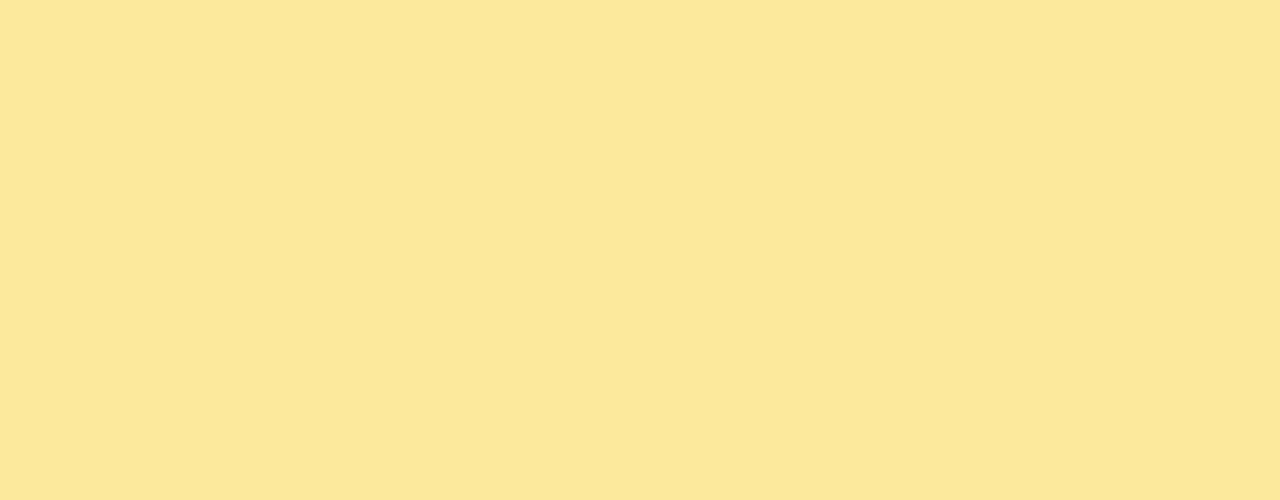
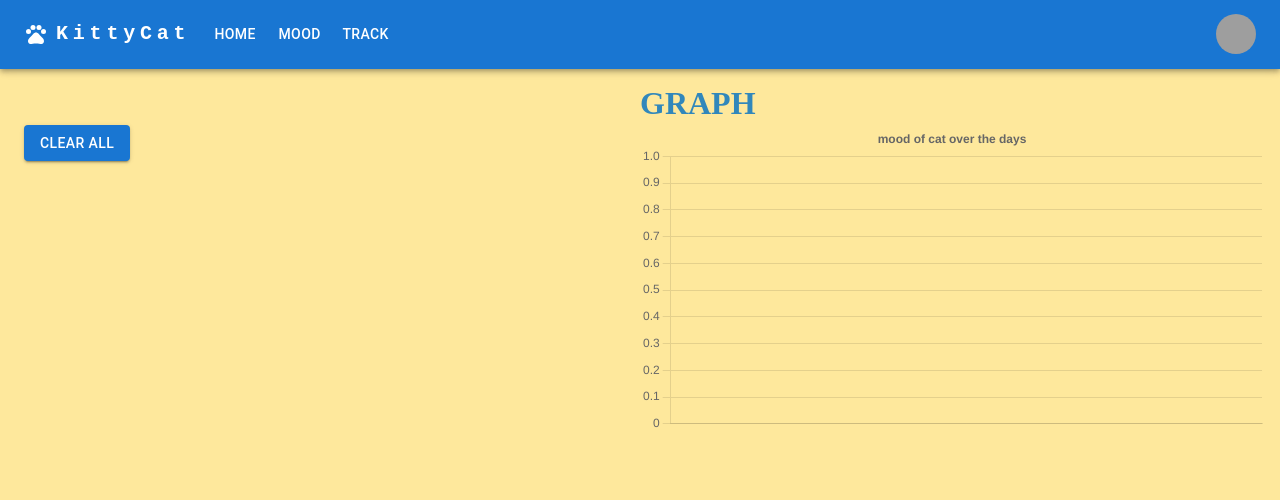
Before and after one commit to SagarSharma2809/cat-mood-tracker, a React (Vite) app: page /TrackPage in a window 1280 px wide. Before the commit this address had no page. Shown: the top 500 px of the page. Built offline with nearby package versions, Linux system fonts and the light colour scheme; grey boxes are pictures that could not be loaded.

Commit message:
graph added + renamed history -> track page

```diff
--- a/package.json
+++ b/package.json
@@ -15,7 +15,9 @@
     "@fontsource/roboto": "^5.0.13",
     "@mui/icons-material": "^5.16.1",
     "@mui/material": "^5.15.20",
+    "chart.js": "^4.4.3",
     "react": "^18.3.1",
+    "react-chartjs-2": "^5.2.0",
     "react-dom": "^18.3.1",
     "react-router-dom": "^6.23.1"
   },
--- a/src/App.jsx
+++ b/src/App.jsx
@@ -4,7 +4,7 @@ import { BrowserRouter as Router, Routes, Route } from "react-router-dom";
 import NavBar from "./NavBar";
 import Home from "./Home";
 import MoodPage from './MoodPage';
-import HistoryPage from './HistoryPage';
+import TrackPage from "./TrackPage";
 
 import './App.css'
 
@@ -42,7 +42,7 @@ function App() {
         <Routes>
           <Route path="/" element={<Home />} />
           <Route path="/MoodPage" element={<MoodPage changeData={addNewData} />} />
-          <Route path="/HistoryPage" element={<HistoryPage catData={catMoodData} deleteData={deleteData} clearAll={clearAll} />} />
+          <Route path="/TrackPage" element={<TrackPage catData={catMoodData} deleteData={deleteData} clearAll={clearAll} />} />
         </Routes>
       </Router>
     </>
--- /dev/null
+++ b/src/LineChart.jsx
@@ -0,0 +1,25 @@
+
+import React from "react";
+import { Line } from "react-chartjs-2";
+function LineChart({ chartData }) {
+    return (
+        <div className="chart-container">
+
+            <Line
+                data={chartData}
+                options={{
+                    plugins: {
+                        title: {
+                            display: true,
+                            text: "mood of cat over the days"
+                        },
+                        legend: {
+                            display: false
+                        }
+                    }
+                }}
+            />
+        </div>
+    );
+}
+export default LineChart;
--- a/src/NavBar.jsx
+++ b/src/NavBar.jsx
@@ -24,7 +24,7 @@ import {
 
 
 
-const pages = ['Home', 'Mood', 'History'];
+const pages = ['Home', 'Mood', 'Track'];
 const settings = ['Profile', 'Account', 'Dashboard', 'Logout'];
 
 export default function NavBar() {
--- a/src/HistoryPage.jsx
+++ b/src/TrackPage.jsx
@@ -1,5 +1,5 @@
 
-import { useState } from 'react';
+import { useState, useEffect } from 'react';
 
 import NavBar from './NavBar';
 
@@ -11,19 +11,15 @@ import CardContent from '@mui/material/CardContent';
 import Typography from '@mui/material/Typography';
 import Tooltip from '@mui/material/Tooltip';
 import ClickAwayListener from '@mui/material/ClickAwayListener';
+import Button from '@mui/material/Button';
 
-// const bgColorCard = {
-//     0.5: "#191970", //midnight blue
-//     1: "#4682B4",  //steel blue
-//     1.5: "#FF6347", //tomato
-//     2: "#FF8C00", //dark orange
-//     2.5: "#BDB76B", //khaki
-//     3: "#C0C0C0", //silver
-//     3.5: "#98FB98", //pale green
-//     4: "#00FF7F", //spring green
-//     4.5: "#9ACD32", //yellow green
-//     5: "#ADFF2F", //lawn green
-// }
+import LineChart from './LineChart';
+import Chart from "chart.js/auto";
+import { CategoryScale } from "chart.js";
+
+
+Chart.register(CategoryScale);
+
 
 const bgColorCard = {
     0.5: "#4682B4", // steel blue, scared angry (bluish coral)
@@ -40,7 +36,48 @@ const bgColorCard = {
 
 
 
-export default function HistoryPage({ catData, deleteData, clearAll }) {
+export default function TrackPage({ catData, deleteData, clearAll }) {
+
+    const [chartData, setChartData] = useState({
+        labels: catData.map((data) => data.date),
+        datasets: [
+            {
+                label: "mood",
+                data: catData.map((data) => data.moodNum),
+                backgroundColor: [
+                    "rgba(75, 192, 192, 1)",
+                    "#ecf0f1",
+                    "#50AF95",
+                    "#f3ba2f",
+                    "#2a71d0"
+                ],
+                borderColor: "black",
+                borderWidth: 2
+            }
+        ]
+    })
+
+    useEffect(() => {
+        setChartData({
+            labels: catData.map((data) => data.date),
+            datasets: [
+                {
+                    label: "mood",
+                    data: catData.map((data) => data.moodNum),
+                    backgroundColor: [
+                        "rgba(75, 192, 192, 1)",
+                        "#ecf0f1",
+                        "#50AF95",
+                        "#f3ba2f",
+                        "#2a71d0"
+                    ],
+                    borderColor: "black",
+                    borderWidth: 2
+                }
+            ]
+        });
+    }, [catData]);
+
     const [open, setOpen] = useState(false);
 
     const handleTooltipClose = () => {
@@ -97,7 +134,7 @@ export default function HistoryPage({ catData, deleteData, clearAll }) {
                             )
                         })}
                     </Box>
-                    <Box sx={{ m: 1, p: 2 }}><button style={{ padding: '2px 3px', cursor: 'pointer' }} onClick={clearAll}>Clear All</button></Box>
+                    <Box sx={{ m: 1, p: 2 }}><Button variant="contained" onClick={clearAll}>Clear All</Button></Box>
 
                 </Box>
 
@@ -105,6 +142,7 @@ export default function HistoryPage({ catData, deleteData, clearAll }) {
                 <Box sx={{ width: '50%', position: 'relative', m: 2 }}>
                     <Box>
                         <h1 style={{ color: '#3187bb' }}>GRAPH</h1>
+                        <LineChart chartData={chartData} />
                     </Box>
 
                     <Box sx={{ position: 'fixed', right: '0px', bottom: '0px', width: '300px' }}>
```
Also changed, not shown: 1 other file (tests, documents, lock files or other folders).
